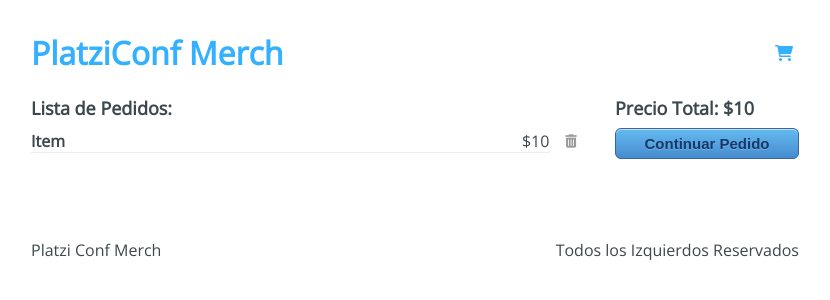
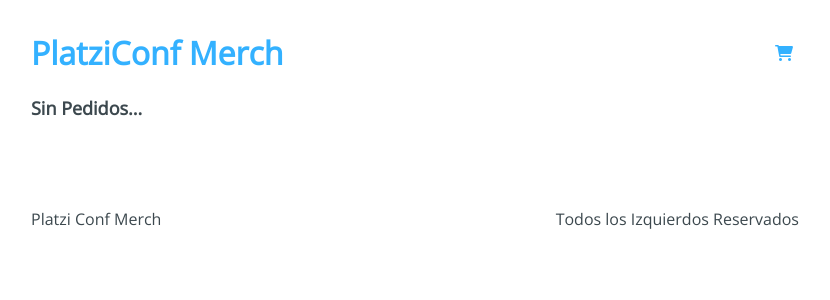
Before and after one commit to stalinch98/Platzi-Conf-Merch, a React app: page /checkout in a window 1280 px wide. Shown: the top 300 px of the page, without its empty margins (225-1055 px from the left). Built offline with nearby package versions, Linux system fonts and the light colour scheme.

Commit message:
Items in checkout and delete from cart

```diff
--- a/src/containers/Checkout.jsx
+++ b/src/containers/Checkout.jsx
@@ -1,28 +1,48 @@
-import React from 'react';
+import React, { useContext } from 'react';
 import { Link } from 'react-router-dom';
+import AppContext from '../context/AppContext';
 import '../styles/components/Checkout.css'
 
 const Checkout = () => {
+
+    const { state, removeFromCart } = useContext(AppContext);
+    const { cart } = state;
+
+    const handleRemove = product => () => {
+        removeFromCart(product);
+    };
+    const handleSumTotal = () => {
+        const reducer = (accumulator, currentValue) => accumulator + currentValue.price;
+        const sum = cart.reduce(reducer, 0);
+        return sum;
+    };
+
     return (
         <div className="Checkout">
             <div className="Checkout-content">
-                <h3>Lista de Pedidos:</h3>
+                {cart.length > 0 ? <h3>Lista de Pedidos:</h3> : <h3>Sin Pedidos...</h3>}
+
+                {cart.map((item) => (
                     <div className="Checkout-item">
                         <div className="Checkout-element">
-                        <h4>Item</h4>
-                        <span>$10</span>
+                            <h4>{item.title}</h4>
+                            <span>$ {item.price}</span>
                         </div>
-                    <button type="button">
+                        <button type="button" onClick={handleRemove(item)}>
                             <i class="fas fa-trash-alt"></i>
                         </button>
                     </div>
+                ))}
+
             </div>
+            {cart.length > 0 && (
                 <div className="Checkout-sidebar">
-                <h3>Precio Total: $10</h3>
+                    <h3>{`Precio Total: $ ${handleSumTotal()}`}</h3>
                     <Link to="/checkout/information">
                         <button type="button">Continuar Pedido</button>
                     </Link>
                 </div>
+            )}
         </div>
     )
 }
```
Lines whose indentation alone changed are shown as unchanged.
